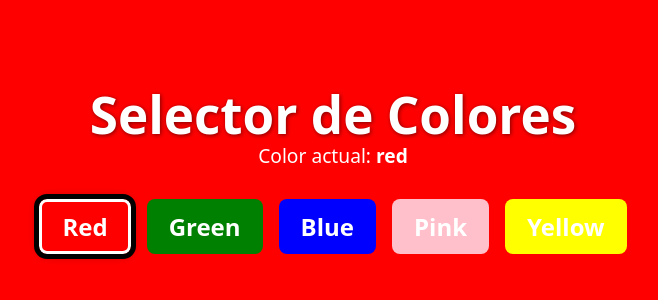
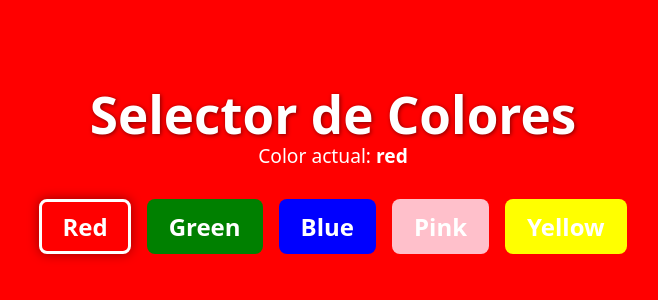
Before and after one commit to picantitoDev/React-Prueba, a React (Vite) app in the folder my-first-react-app/: page / in a window 1280 px wide. Shown: the part 228-528 px from the top of the page, without its empty margins (307-965 px from the left). Built offline with nearby package versions, Linux system fonts and the light colour scheme.

Commit message:
Update App.jsx

```diff
--- a/my-first-react-app/src/App.jsx
+++ b/my-first-react-app/src/App.jsx
@@ -1,18 +1,20 @@
 import React, { useState, useCallback } from "react";
 import "./App.css";
 
-const COLORES = ["red", "green", "blue", "pink", "yellow"];
+const COLORES = [
+  { name: "red" },
+  { name: "green" },
+  { name: "blue" },
+  { name: "pink" },
+  { name: "yellow" },
+];
 
 /**
  * Botón individual para seleccionar color.
  * @param {{ color: string, index: number, isSelected: boolean, onSelect: (index: number) => void }}
  */
-const ColorButton = ({ color, index, isSelected, onSelect }) => (
-  <button
-    onClick={() => onSelect(index)}
-    className={`color-button ${isSelected ? "selected" : ""}`}
-    aria-label={`Cambiar fondo a color ${color}`}
-    style={{
+const ColorButton = ({ color, index, isSelected, onSelect }) => {
+  const baseStyle = {
     backgroundColor: color,
     border: isSelected ? "3px solid #fff" : "2px solid transparent",
     color: "#fff",
@@ -24,11 +26,21 @@ const ColorButton = ({ color, index, isSelected, onSelect }) => (
     transition: "all 0.3s ease",
     fontWeight: "bold",
     textTransform: "capitalize",
-    }}
+  };
+
+  return (
+    <button
+      onClick={() => onSelect(index)}
+      className="color-button"
+      aria-label={`Seleccionar color ${color}`}
+      aria-pressed={isSelected}
+      role="radio"
+      style={baseStyle}
     >
       {color}
     </button>
   );
+};
 
 export default function App() {
   const [currentIndex, setCurrentIndex] = useState(0);
@@ -37,7 +49,7 @@ export default function App() {
     setCurrentIndex(index);
   }, []);
 
-  const backgroundColor = COLORES[currentIndex];
+  const backgroundColor = COLORES[currentIndex].name;
 
   return (
     <div
@@ -62,6 +74,8 @@ export default function App() {
 
       <div
         className="button-group"
+        role="radiogroup"
+        aria-label="Selector de color"
         style={{
           display: "flex",
           flexWrap: "wrap",
@@ -69,10 +83,10 @@ export default function App() {
           gap: "0.5rem",
         }}
       >
-        {COLORES.map((color, index) => (
+        {COLORES.map((colorObj, index) => (
           <ColorButton
-            key={color}
-            color={color}
+            key={colorObj.name}
+            color={colorObj.name}
             index={index}
             isSelected={currentIndex === index}
             onSelect={handleSelect}
```
Lines whose indentation alone changed are shown as unchanged.
